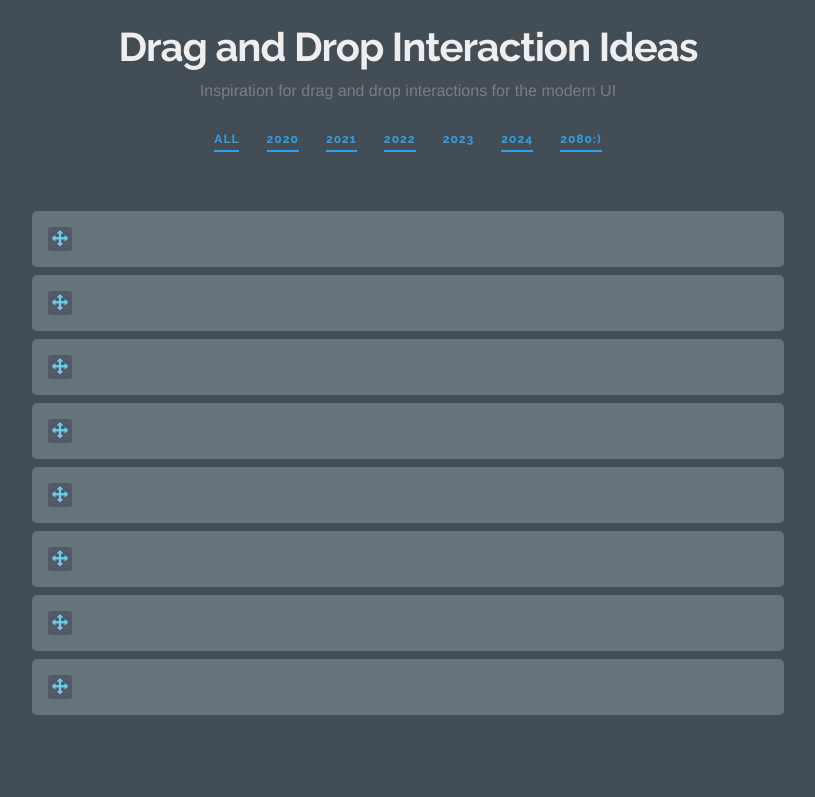
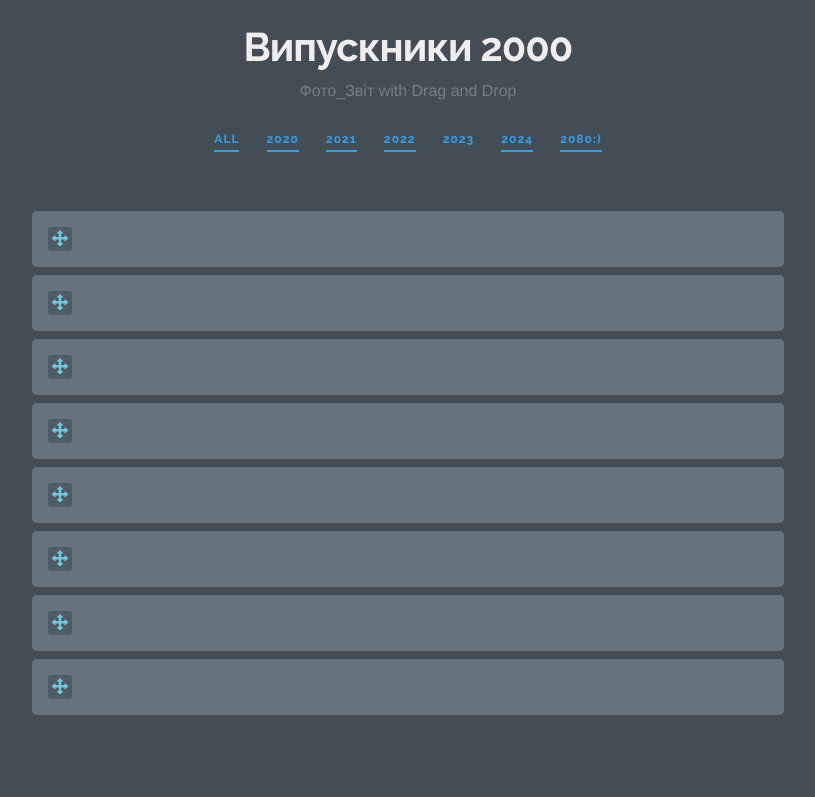
Before and after one commit to GretaDanylevska/ukrainePoltava34graduate2000, a plain HTML site: page icons.html in a window 1280 px wide. Shown: the top 797 px of the page, without its empty margins (232-1047 px from the left). Drawn offline with Linux system fonts and the light colour scheme.

Commit message:
Update icons.html

```diff
--- a/icons.html
+++ b/icons.html
@@ -24,7 +24,7 @@
 			</div-->
 			<div class="content">
 				<header class="codrops-header">
-					<h1>Drag and Drop Interaction Ideas <span>Inspiration for drag and drop interactions for the modern UI</span></h1>
+					<h1> Випускники 2000<span>Фото_Звіт with Drag and Drop </span></h1>
 					<nav class="codrops-demos">
 						<a href="index.html">All</a>
 						<a href="sidebar.html">2020</a>
```
